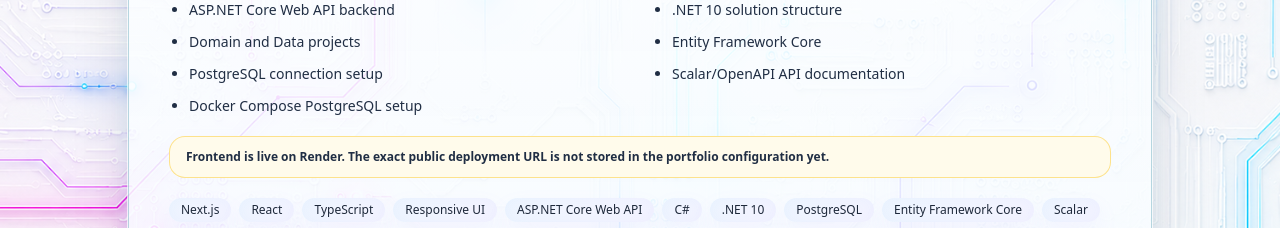
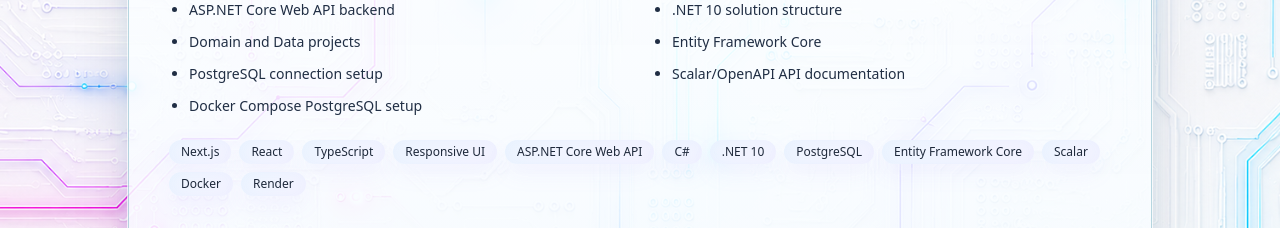
Before and after one commit to viktor132607/MyPortfolioPage, a Next.js app: page /bg in a window 1280 px wide. Shown: the part 9880-10108 px from the top of the page. Built offline with nearby package versions, Linux system fonts and the light colour scheme; no server answers.

Commit message:
Enable live previews for Elenski Balkandzii and GabiCraft

```diff
--- a/src/data/en/projects.ts
+++ b/src/data/en/projects.ts
@@ -123,11 +123,9 @@ export const projects = [
       "Docker Compose PostgreSQL setup"
     ],
     stack: ["Next.js", "React", "TypeScript", "Responsive UI", "ASP.NET Core Web API", "C#", ".NET 10", "PostgreSQL", "Entity Framework Core", "Scalar", "Docker", "Render"],
-    previewType: "locked",
-    previewUrl: "",
-    previewImage: "",
-    repositoryUrl: "https://github.com/viktor132607/ElenskiBalkandzii.Client",
-    sleepNotice: "Frontend is live on Render. The exact public deployment URL is not stored in the portfolio configuration yet."
+    previewType: "iframe",
+    previewUrl: "https://elenskibalkandzii-client.onrender.com/",
+    repositoryUrl: "https://github.com/viktor132607/ElenskiBalkandzii.Client"
   },
   {
     number: "06",
@@ -152,11 +150,9 @@ export const projects = [
       "Docker Compose PostgreSQL environment"
     ],
     stack: ["Next.js", "React", "TypeScript", "Axios", "Responsive UI", "ASP.NET Core Web API", "C#", ".NET 10", "PostgreSQL", "Entity Framework Core", "Scalar", "Docker", "Render"],
-    previewType: "locked",
-    previewUrl: "",
-    previewImage: "",
-    repositoryUrl: "https://github.com/viktor132607/GabiCraft",
-    sleepNotice: "Frontend is live on Render. The exact public deployment URL is not stored in the portfolio configuration yet."
+    previewType: "iframe",
+    previewUrl: "https://gabicraft.onrender.com/",
+    repositoryUrl: "https://github.com/viktor132607/GabiCraft"
   },
   {
     number: "07",
```
